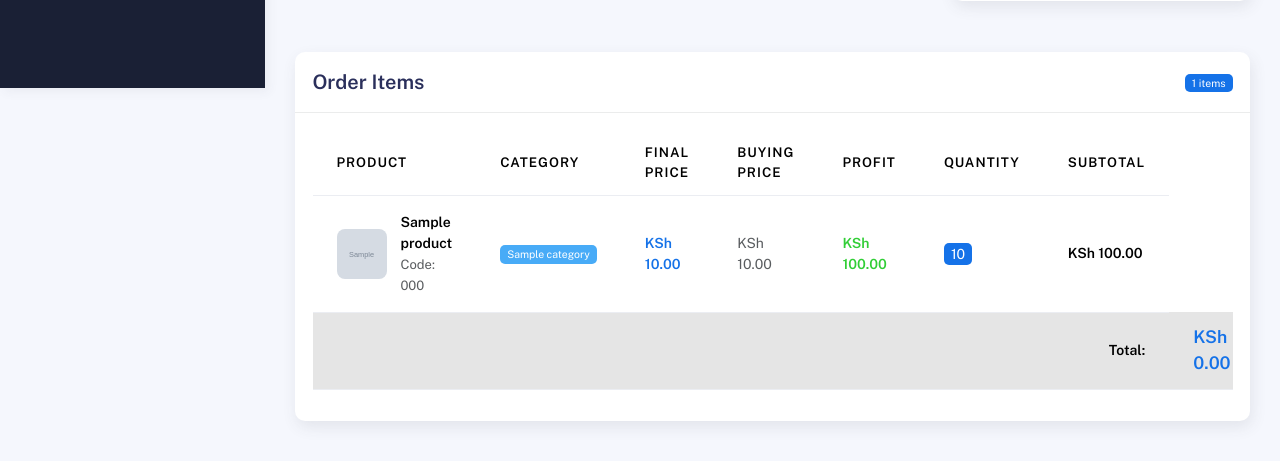
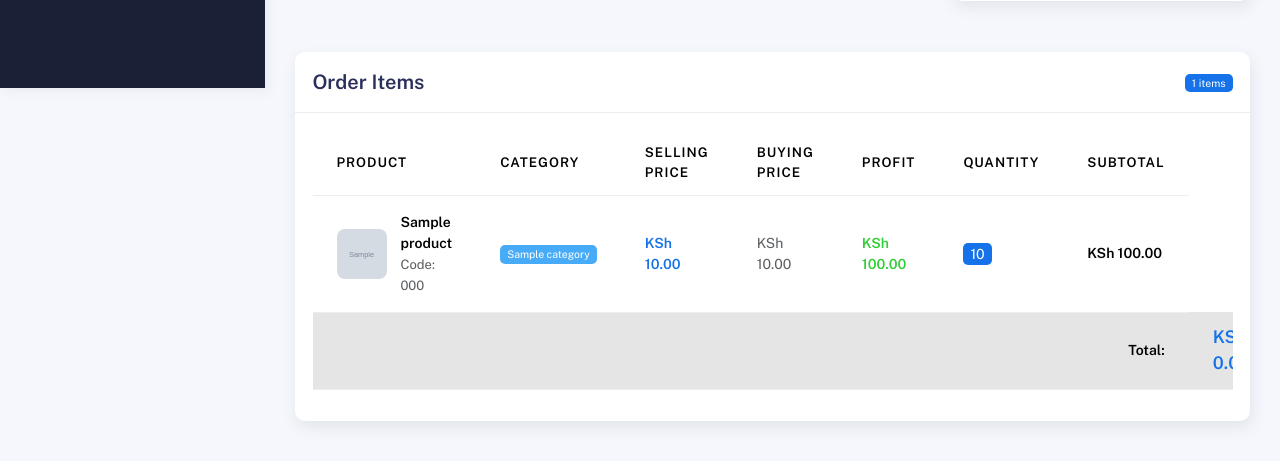
Before and after one commit to NgariMwangi/abz-admin-portal, a Python web app: template templates/order_details.html in a window 1280 px wide. Shown: the part 712-1173 px from the top of the page. Run offline with Jinja, Linux system fonts and the light colour scheme; the template is opened without the code that fills it: most values are stand-ins (such as "Sample title", 1, 10 or a date in 2020); grey boxes marked "Sample" are stand-in pictures.

Commit message:
profit calculation

```diff
--- a/templates/order_details.html
+++ b/templates/order_details.html
@@ -187,7 +187,7 @@
                                          <th>Product</th>
                      <th>Category</th>
 
-                     <th>Final Price</th>
+                     <th>Selling Price</th>
                      <th>Buying Price</th>
                      <th>Profit</th>
                      <th>Quantity</th>
```
